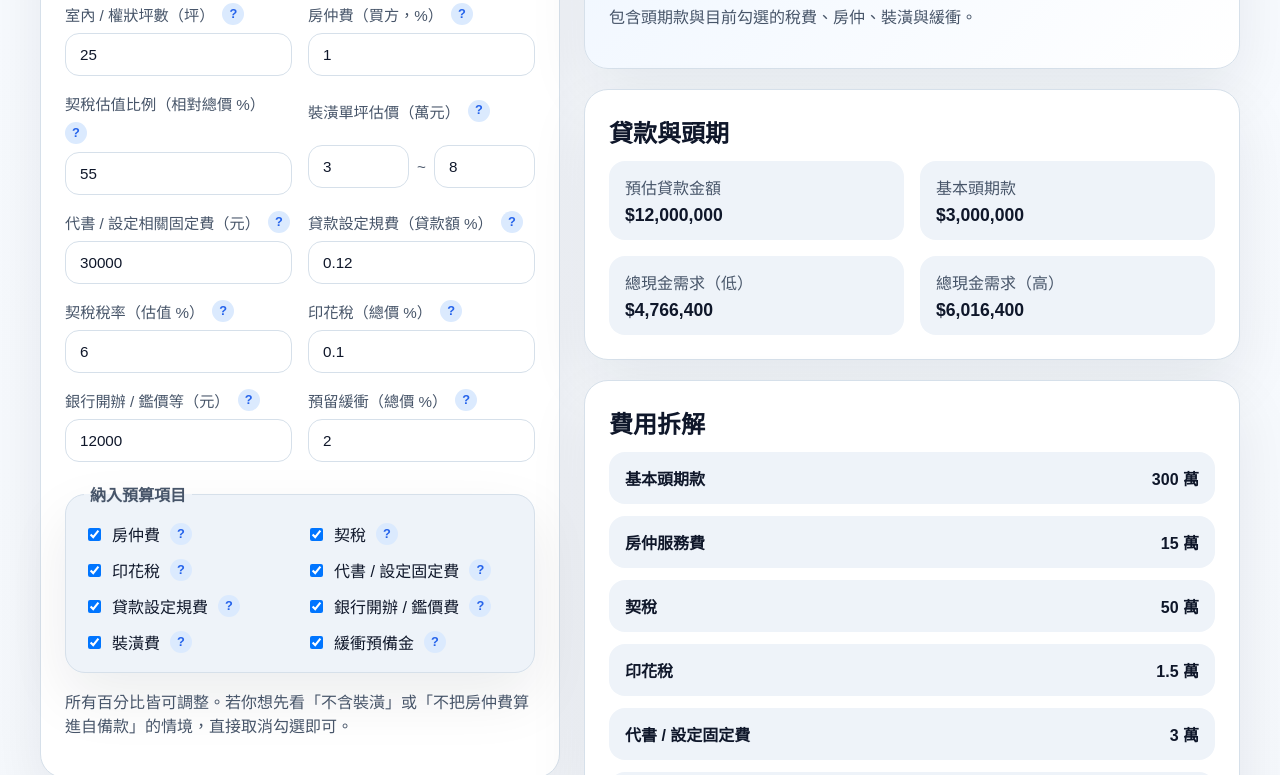
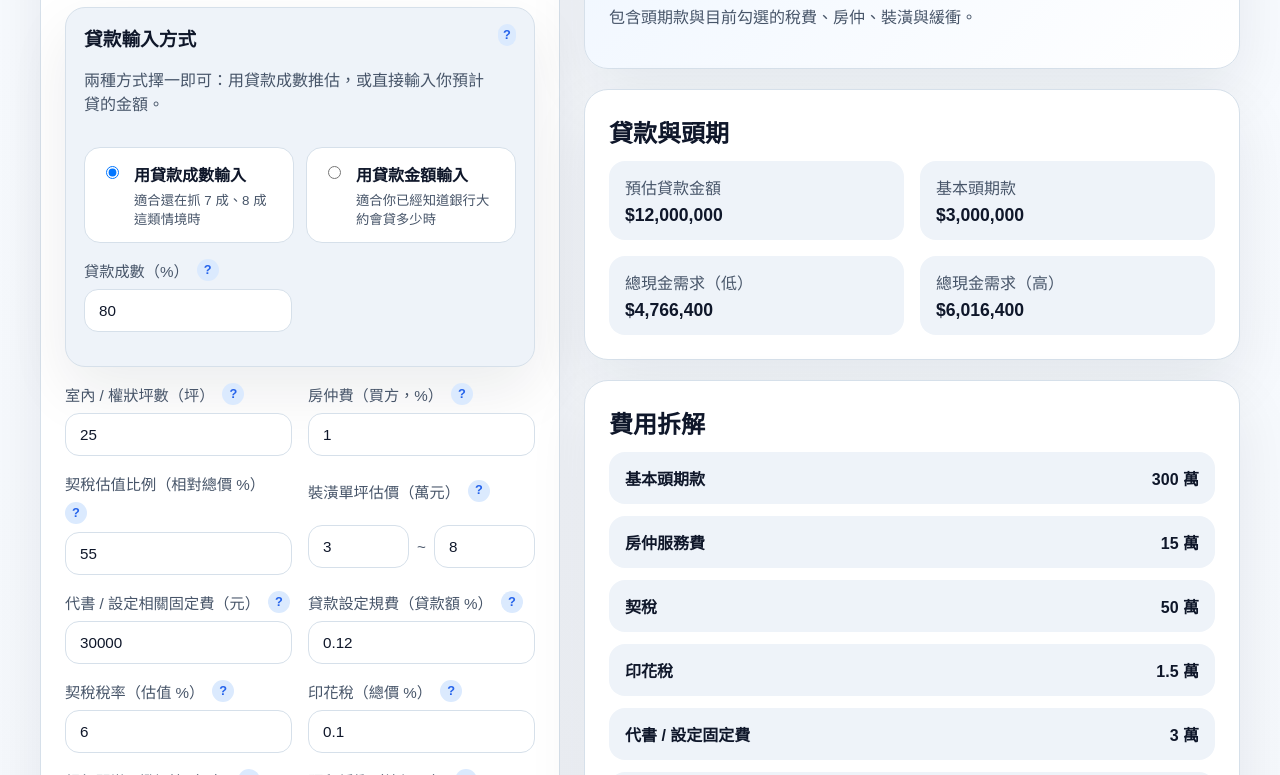
Before and after one commit to DemonGiggle/house-loan-calculator, a website with bundled scripts: page site/index.html in a window 1280 px wide. Shown: the part 413-1188 px from the top of the page. Built offline with nearby package versions, Linux system fonts and the light colour scheme.

Commit message:
Add alternate loan input mode

```diff
--- a/site/app.js
+++ b/site/app.js
@@ -12,10 +12,13 @@ const notes = document.querySelector("#notes");
 const helpModal = document.querySelector("#help-modal");
 const helpBody = document.querySelector("#help-body");
 const helpClose = document.querySelector("#help-close");
+const loanModeFields = document.querySelectorAll("[data-mode-field]");
 
 const helpContent = {
   price: "房屋成交總價。這是整個試算的基礎，頭期款、多數比例型費用都會跟著它一起變動。",
+  loanInputMode: "你可以二選一：若還在抓銀行大概能貸幾成，就用『貸款成數』；若已經知道大概會核多少金額，就直接切到『貸款金額』。",
   loanRatio: "銀行願意貸給你的比例。像 80% 代表總價 1500 萬時，預估可貸 1200 萬，剩下 300 萬就是基本頭期款。",
+  loanAmountWan: "直接輸入你預計要貸的總金額。系統會自動換算成對應貸款成數，並據此估算頭期款與相關費用。",
   areaPing: "用來估算裝潢費的坪數。你可以填室內坪數，若你習慣抓權狀坪數也可以，但結果通常會偏高一些。",
   brokerFeeRate: "買方向房仲支付的服務費比例。常見上限約為成交總價 2%，這裡可依實際談到的條件自行調整。",
   assessedValueRatio: "契稅通常不是直接用成交價課，而是用房屋評定現值或移轉現值估算。這裡先用總價的一個比例近似。",
@@ -36,13 +39,19 @@ const helpContent = {
   includeBuffer: "勾選後，會保留一筆彈性預備金，讓預算不會剛好卡死。"
 };
 
+function currentLoanInputMode() {
+  return form.querySelector('input[name="loanInputMode"]:checked')?.value || "ratio";
+}
+
 function readForm() {
   const formData = new FormData(form);
   const checkbox = (name) => formData.get(name) === "on";
 
   return {
     priceWan: formData.get("price"),
+    loanInputMode: currentLoanInputMode(),
     loanRatio: formData.get("loanRatio"),
+    loanAmountWan: formData.get("loanAmountWan"),
     areaPing: formData.get("areaPing"),
     brokerFeeRate: formData.get("brokerFeeRate"),
     assessedValueRatio: formData.get("assessedValueRatio"),
@@ -65,11 +74,27 @@ function readForm() {
   };
 }
 
+function syncLoanModeUI() {
+  const mode = currentLoanInputMode();
+
+  loanModeFields.forEach((field) => {
+    const active = field.dataset.modeField === mode;
+    field.classList.toggle("hidden-by-mode", !active);
+    const input = field.querySelector("input");
+    if (input) {
+      input.disabled = !active;
+    }
+  });
+}
+
 function render() {
+  syncLoanModeUI();
   const result = calculateBudget(readForm());
 
   recommendedRange.textContent = `${formatWan(result.totalLow)} ~ ${formatWan(result.totalHigh)}`;
-  rangeSubtitle.textContent = `包含頭期款與目前勾選的稅費、房仲、裝潢與緩衝。`;
+  rangeSubtitle.textContent = result.input.loanInputMode === "amount"
+    ? `已用貸款金額 ${formatWan(result.loanAmount)} 反推頭期款，並包含目前勾選的費用。`
+    : `包含頭期款與目前勾選的稅費、房仲、裝潢與緩衝。`;
   loanAmount.textContent = formatCurrency(result.loanAmount);
   downPayment.textContent = formatCurrency(result.downPayment);
   cashNeedLow.textContent = formatCurrency(result.totalLow);
@@ -116,6 +141,7 @@ function closeHelp() {
 }
 
 form.addEventListener("input", render);
+form.addEventListener("change", render);
 form.addEventListener("click", (event) => {
   const trigger = event.target.closest(".help-trigger");
   if (!trigger) {
--- a/site/calculator.js
+++ b/site/calculator.js
@@ -19,7 +19,7 @@ export function formatWan(value) {
 export function calculateBudget(rawInput) {
   const input = normalizeInput(rawInput);
   const price = input.priceWan * 10000;
-  const loanAmount = price * percent(input.loanRatio);
+  const loanAmount = resolveLoanAmount(input, price);
   const downPayment = Math.max(price - loanAmount, 0);
   const assessedValue = price * percent(input.assessedValueRatio);
 
@@ -108,7 +108,9 @@ export function calculateBudget(rawInput) {
     renovationLow: roundCurrency(renovationLow),
     renovationHigh: roundCurrency(renovationHigh),
     notes: [
-      `本試算用房屋總價 ${formatWan(price)} 與貸款成數 ${input.loanRatio}% 估算，基本頭期款為 ${formatWan(downPayment)}。`,
+      input.loanInputMode === "amount"
+        ? `本試算用房屋總價 ${formatWan(price)} 與貸款金額 ${formatWan(loanAmount)} 估算，對應貸款成數約 ${input.loanRatio.toFixed(1)}%，基本頭期款為 ${formatWan(downPayment)}。`
+        : `本試算用房屋總價 ${formatWan(price)} 與貸款成數 ${input.loanRatio}% 估算，基本頭期款為 ${formatWan(downPayment)}。`,
       `契稅以總價的 ${input.assessedValueRatio}% 作為估值基礎，再套用 ${input.deedTaxRate}% 稅率估算。`,
       `裝潢費以 ${input.areaPing} 坪、每坪 ${input.renovationLowPerPingWan}~${input.renovationHighPerPingWan} 萬估算。`,
       "若你想專注看簽約前現金準備，可取消裝潢或緩衝項目。"
@@ -117,9 +119,19 @@ export function calculateBudget(rawInput) {
 }
 
 export function normalizeInput(rawInput) {
+  const priceWan = numberOrZero(rawInput.priceWan);
+  const loanInputMode = rawInput.loanInputMode === "amount" ? "amount" : "ratio";
+  const rawLoanAmountWan = numberOrZero(rawInput.loanAmountWan);
+  const cappedLoanAmountWan = priceWan > 0 ? Math.min(rawLoanAmountWan, priceWan) : rawLoanAmountWan;
+  const derivedLoanRatio = priceWan > 0 ? (cappedLoanAmountWan / priceWan) * 100 : 0;
+
   const normalized = {
-    priceWan: numberOrZero(rawInput.priceWan),
-    loanRatio: clamp(numberOrZero(rawInput.loanRatio), 0, 100),
+    priceWan,
+    loanInputMode,
+    loanAmountWan: cappedLoanAmountWan,
+    loanRatio: loanInputMode === "amount"
+      ? clamp(derivedLoanRatio, 0, 100)
+      : clamp(numberOrZero(rawInput.loanRatio), 0, 100),
     areaPing: numberOrZero(rawInput.areaPing),
     brokerFeeRate: numberOrZero(rawInput.brokerFeeRate),
     assessedValueRatio: clamp(numberOrZero(rawInput.assessedValueRatio), 0, 100),
@@ -148,6 +160,14 @@ export function normalizeInput(rawInput) {
   return normalized;
 }
 
+function resolveLoanAmount(input, price) {
+  if (input.loanInputMode === "amount") {
+    return input.loanAmountWan * 10000;
+  }
+
+  return price * percent(input.loanRatio);
+}
+
 function numberOrZero(value) {
   const numeric = Number(value);
   return Number.isFinite(numeric) && numeric >= 0 ? numeric : 0;
--- a/site/index.html
+++ b/site/index.html
@@ -36,12 +36,48 @@
               <span class="field-label">房屋總價（萬元）<button type="button" class="help-trigger" data-help-key="price" aria-label="說明：房屋總價">?</button></span>
               <input id="price" name="price" type="number" min="0" step="1" value="1500">
             </label>
+          </div>
 
-            <label class="field">
-              <span class="field-label">貸款成數（%）<button type="button" class="help-trigger" data-help-key="loanRatio" aria-label="說明：貸款成數">?</button></span>
-              <input id="loanRatio" name="loanRatio" type="number" min="0" max="100" step="1" value="80">
-            </label>
+          <section class="loan-mode card inset loan-mode-panel">
+            <div class="loan-mode-header">
+              <div>
+                <h3>貸款輸入方式</h3>
+                <p class="sub">兩種方式擇一即可：用貸款成數推估，或直接輸入你預計貸的金額。</p>
+              </div>
+              <button type="button" class="help-trigger" data-help-key="loanInputMode" aria-label="說明：貸款輸入方式">?</button>
+            </div>
 
+            <div class="loan-mode-options" role="radiogroup" aria-label="貸款輸入方式">
+              <label class="mode-option">
+                <input type="radio" name="loanInputMode" value="ratio" checked>
+                <span>
+                  <strong>用貸款成數輸入</strong>
+                  <small>適合還在抓 7 成、8 成這類情境時</small>
+                </span>
+              </label>
+              <label class="mode-option">
+                <input type="radio" name="loanInputMode" value="amount">
+                <span>
+                  <strong>用貸款金額輸入</strong>
+                  <small>適合你已經知道銀行大約會貸多少時</small>
+                </span>
+              </label>
+            </div>
+
+            <div class="field-grid loan-mode-fields">
+              <label class="field" data-mode-field="ratio">
+                <span class="field-label">貸款成數（%）<button type="button" class="help-trigger" data-help-key="loanRatio" aria-label="說明：貸款成數">?</button></span>
+                <input id="loanRatio" name="loanRatio" type="number" min="0" max="100" step="1" value="80">
+              </label>
+
+              <label class="field hidden-by-mode" data-mode-field="amount">
+                <span class="field-label">貸款金額（萬元）<button type="button" class="help-trigger" data-help-key="loanAmountWan" aria-label="說明：貸款金額">?</button></span>
+                <input id="loanAmountWan" name="loanAmountWan" type="number" min="0" step="1" value="1200">
+              </label>
+            </div>
+          </section>
+
+          <div class="field-grid">
             <label class="field">
               <span class="field-label">室內 / 權狀坪數（坪）<button type="button" class="help-trigger" data-help-key="areaPing" aria-label="說明：室內或權狀坪數">?</button></span>
               <input id="areaPing" name="areaPing" type="number" min="0" step="0.1" value="25">
--- a/site/styles.css
+++ b/site/styles.css
@@ -63,7 +63,8 @@ body.modal-open {
 }
 
 h1,
-h2 {
+h2,
+h3 {
   margin: 0 0 12px;
 }
 
@@ -73,7 +74,8 @@ h2 {
 .notes,
 .hero-note,
 .field span,
-legend {
+legend,
+.mode-option small {
   color: var(--subtle);
 }
 
@@ -107,6 +109,49 @@ legend {
   align-items: center;
   gap: 8px;
   flex-wrap: wrap;
+}
+
+.loan-mode-panel {
+  margin-bottom: 16px;
+}
+
+.loan-mode-header {
+  display: flex;
+  justify-content: space-between;
+  align-items: flex-start;
+  gap: 12px;
+  margin-bottom: 16px;
+}
+
+.loan-mode-options {
+  display: grid;
+  grid-template-columns: repeat(2, minmax(0, 1fr));
+  gap: 12px;
+  margin-bottom: 16px;
+}
+
+.mode-option {
+  display: flex;
+  gap: 12px;
+  align-items: flex-start;
+  padding: 14px 16px;
+  border: 1px solid var(--border);
+  border-radius: 16px;
+  background: #fff;
+  cursor: pointer;
+}
+
+.mode-option input {
+  margin-top: 4px;
+}
+
+.mode-option span {
+  display: grid;
+  gap: 4px;
+}
+
+.hidden-by-mode {
+  display: none;
 }
 
 .help-trigger {
@@ -306,7 +351,8 @@ dd {
 
 @media (max-width: 960px) {
   .grid,
-  .hero {
+  .hero,
+  .loan-mode-options {
     grid-template-columns: 1fr;
   }
 }
```
Also changed, not shown: tests/calculator.test.js (+46 -0 lines).
